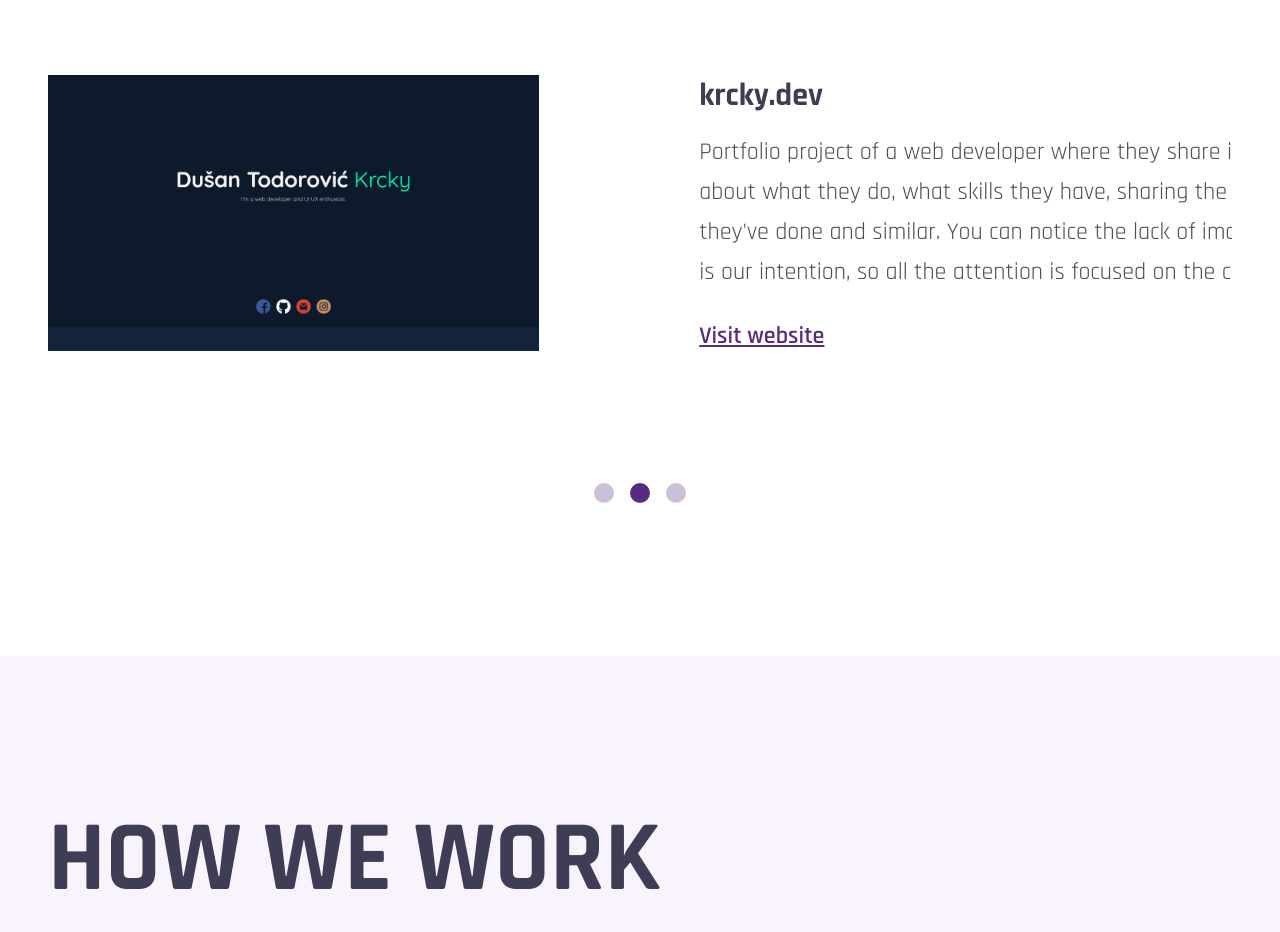
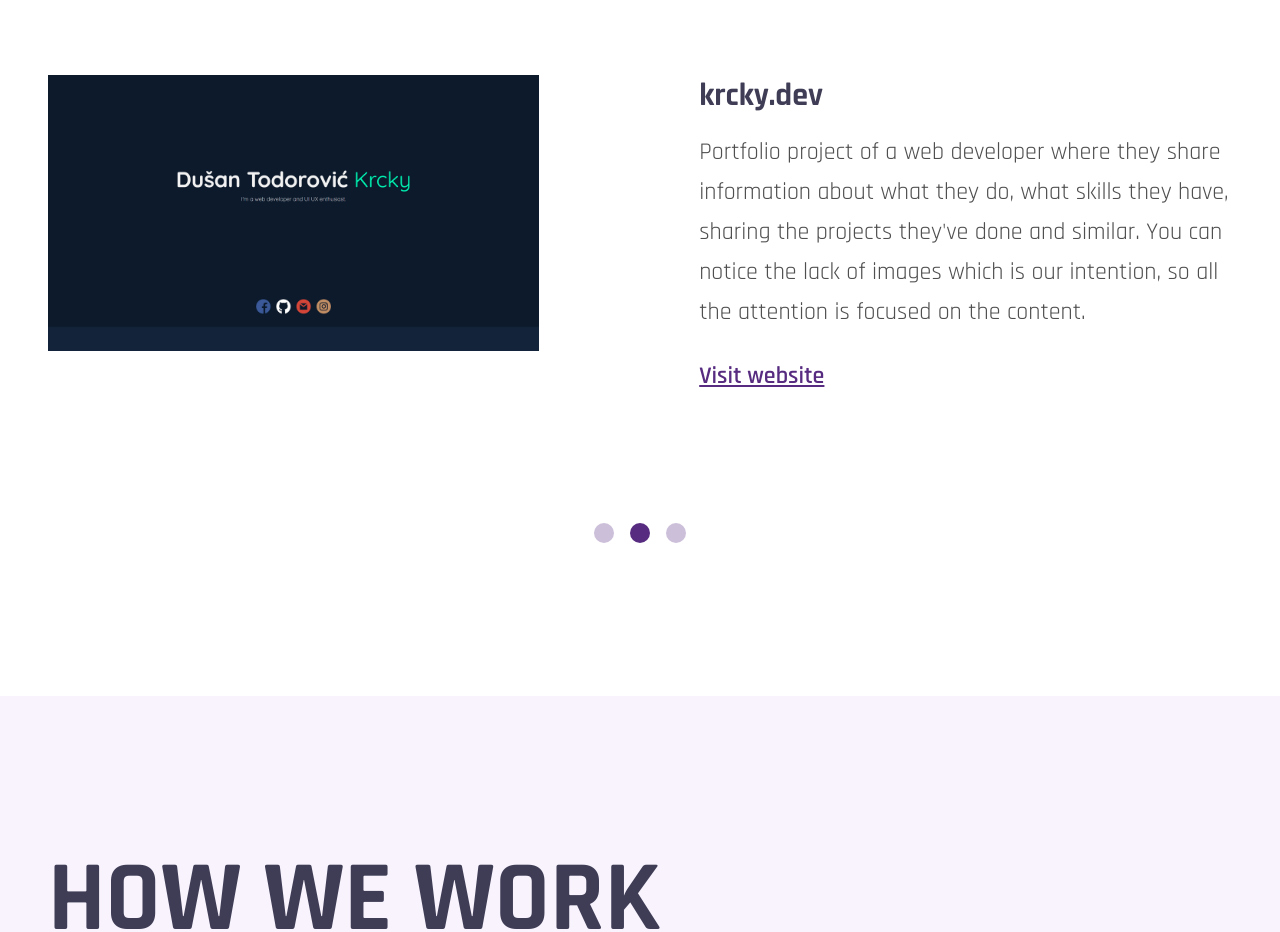
Before and after one commit to krckyboy/todorovic.dev, a React (Create React App) app in the folder client/: page /en in a window 1280 px wide. Shown: the part 2200-3132 px from the top of the page. Built offline with nearby package versions, Linux system fonts and the light colour scheme; the HTML template or start-up script is replaced by a standard one.

Commit message:
#23 Removed min width for project text because of cutting off in certain viewports.

```diff
--- a/client/src/components/Project.js
+++ b/client/src/components/Project.js
@@ -75,7 +75,7 @@ const Text = styled.p`
 
 	@media (min-width: 960px) {
 		max-width: initial;
-		min-width: 650px;
+		/* min-width: 650px; */
 	}
 `
 
```
